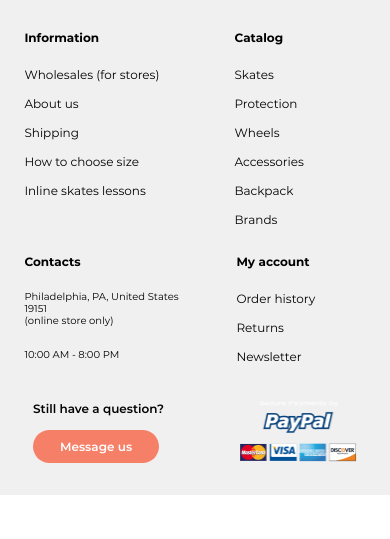
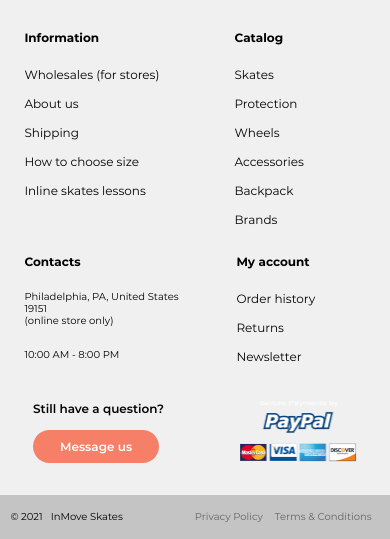
Before and after one commit to burdms/inmove-skates, a website: page src/index.pug in a window 390 px wide. Shown: the part 4011-4550 px from the top of the page. Before the commit the page ends 4506 px from the top, so only its background shows below. Drawn offline with nearby package versions, Linux system fonts and the light colour scheme; files that its build step writes are made by us from their sources; files whose address does not match are found by name; a web font is replaced by a local one.

Commit message:
create: footer bottom + responsive

```diff
--- a/src/pug/modules/_footer.pug
+++ b/src/pug/modules/_footer.pug
@@ -76,3 +76,14 @@ footer.footer
   .footer-bottom
     .footer-container
       .footer-bottom__wrapper
+        .footer-bottom__copywrite.footer-copywrite
+          span.footer-copywrite__sign
+            | &copy; 2021
+          span.footer-copywrite__text
+            | InMove Skates
+
+        .footer-bottom__links.footer-links
+          a(href="#").footer-links__item
+            | Privacy Policy
+          a(href="#").footer-links__item
+            | Terms & Conditions
--- a/src/styles/blocks/_footer.scss
+++ b/src/styles/blocks/_footer.scss
@@ -159,6 +159,41 @@
   }
 }
 
+// Footer-bottom
+.footer {
+  &-bottom {
+    background-color: $color-footer;
+
+    &__wrapper {
+      display: flex;
+      align-items: center;
+      justify-content: space-between;
+      height: 44px;
+      @include fontSize(12px, 15px);
+      @include fontStyling(400);
+      color: #000;
+    }
+
+    &__copywrite {
+      margin-left: 12px;
+    }
+  }
+
+  &-copywrite {
+    &__sign {
+      margin-right: 8px;
+    }
+  }
+
+  &-links {
+    &__item {
+      &:not(:last-child) {
+        margin-right: 59px;
+      }
+    }
+  }
+}
+
 // Hover effects
 @media (min-width: 993px) {
   .footer {
@@ -201,6 +236,12 @@
       &__link:hover {
         background-color: $color-primary_hover;
         @include animation;
+      }
+    }
+
+    &-links {
+      &__item:hover {
+        color: $color-primary;
       }
     }
   }
@@ -404,6 +445,30 @@
         @include fontSize(12px, 15px);
       }
     }
+
+    &-bottom {
+      &__wrapper {
+        @include fontSize(10px, 12px);
+      }
+
+      &__copywrite {
+        margin-left: -14px;
+      }
+
+      &__links {
+        margin-right: -6px;
+      }
+    }
+
+    &-links {
+      color: $color-body;
+
+      &__item {
+        &:not(:last-child) {
+          margin-right: 12px;
+        }
+      }
+    }
   }
 }
 
```
